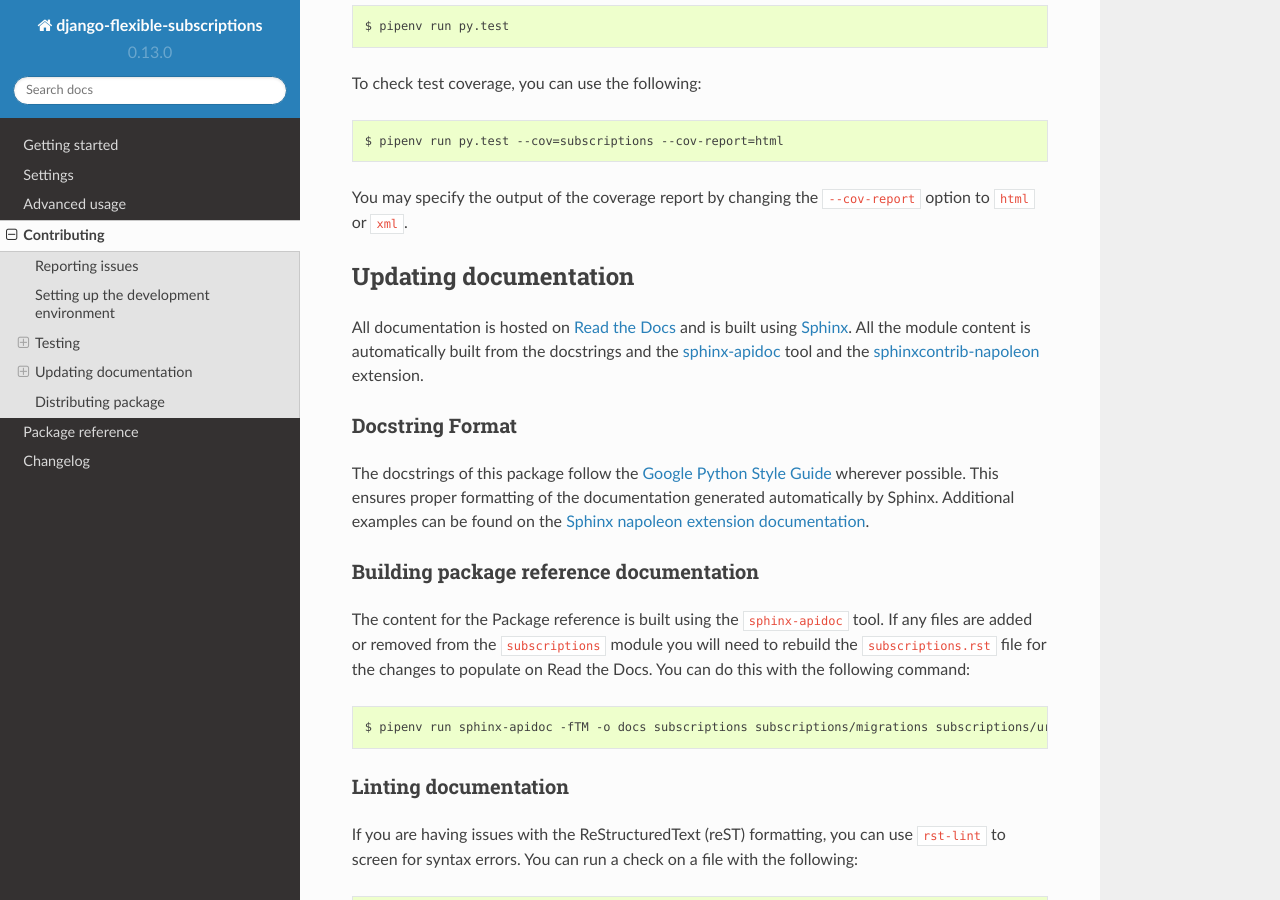
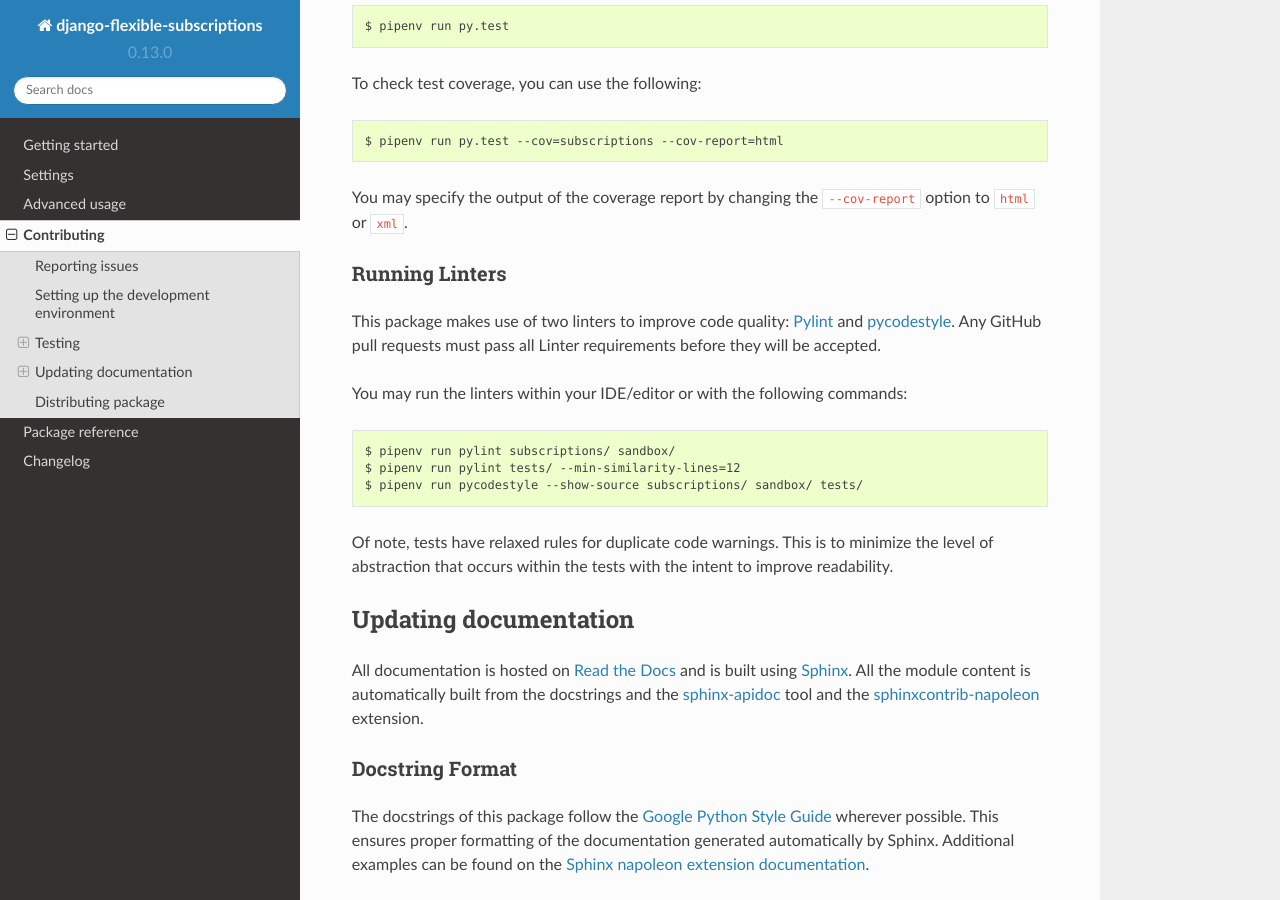
Before and after one commit to studybuffalo/django-flexible-subscriptions, a Sphinx documentation site: the page built from docs/contributing.rst, in a window 1280 px wide and 900 px high, scrolled down 1407 px. Built offline with Sphinx 7.4.7 and the Read the Docs theme 2.0.0, drawn with Linux system fonts in a browser that asks for light colours; the version number is read from the project's files by our own code.

Commit message:
Adding details about requirements for linting

```diff
--- a/docs/contributing.rst
+++ b/docs/contributing.rst
@@ -80,6 +80,28 @@ To check test coverage, you can use the following::
 You may specify the output of the coverage report by changing the
 ``--cov-report`` option to ``html`` or ``xml``.
 
+Running Linters
+===============
+
+This package makes use of two linters to improve code quality:
+`Pylint`_ and `pycodestyle`_. Any GitHub pull requests must pass all
+Linter requirements before they will be accepted.
+
+.. _Pylint: https://pylint.org/
+
+.. _pycodestyle: https://pypi.org/project/pycodestyle/
+
+You may run the linters within your IDE/editor or with the following
+commands::
+
+    $ pipenv run pylint subscriptions/ sandbox/
+    $ pipenv run pylint tests/ --min-similarity-lines=12
+    $ pipenv run pycodestyle --show-source subscriptions/ sandbox/ tests/
+
+Of note, tests have relaxed rules for duplicate code warnings. This is
+to minimize the level of abstraction that occurs within the tests with
+the intent to improve readability.
+
 ----------------------
 Updating documentation
 ----------------------
```
